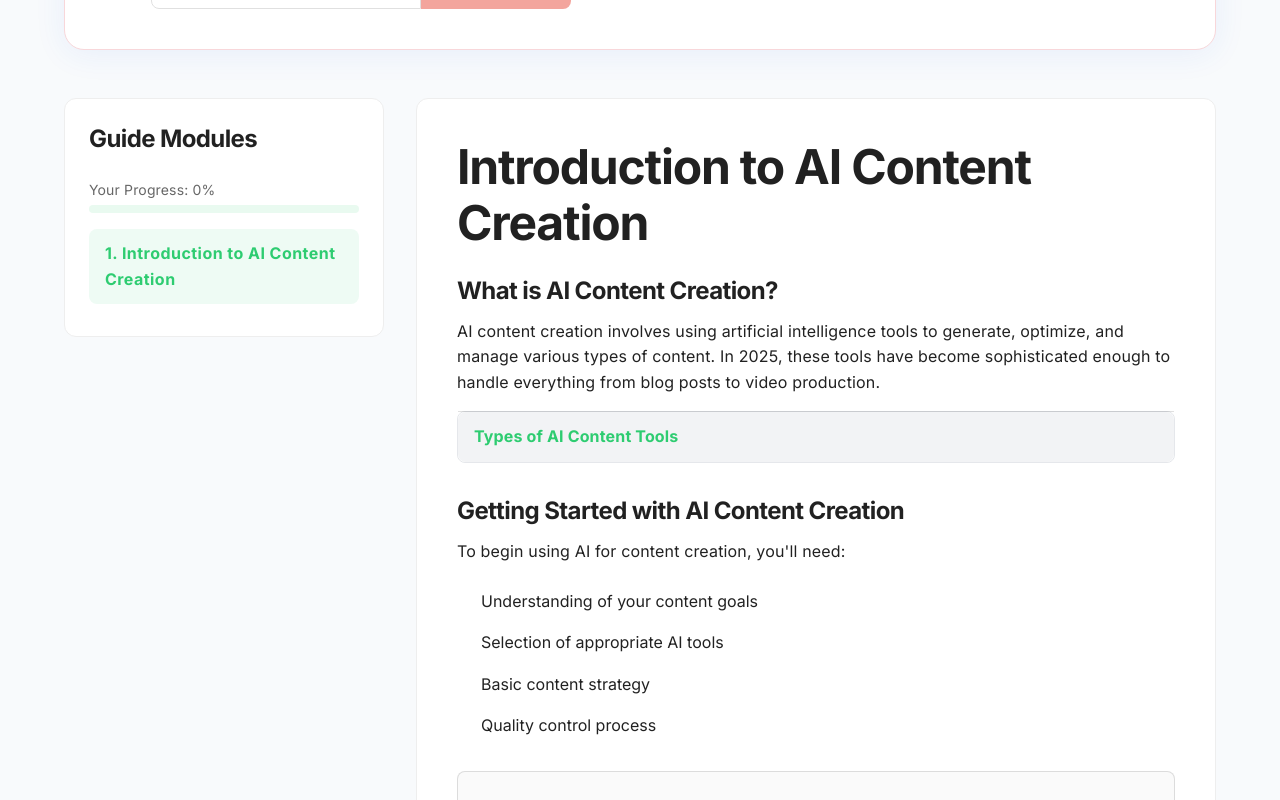
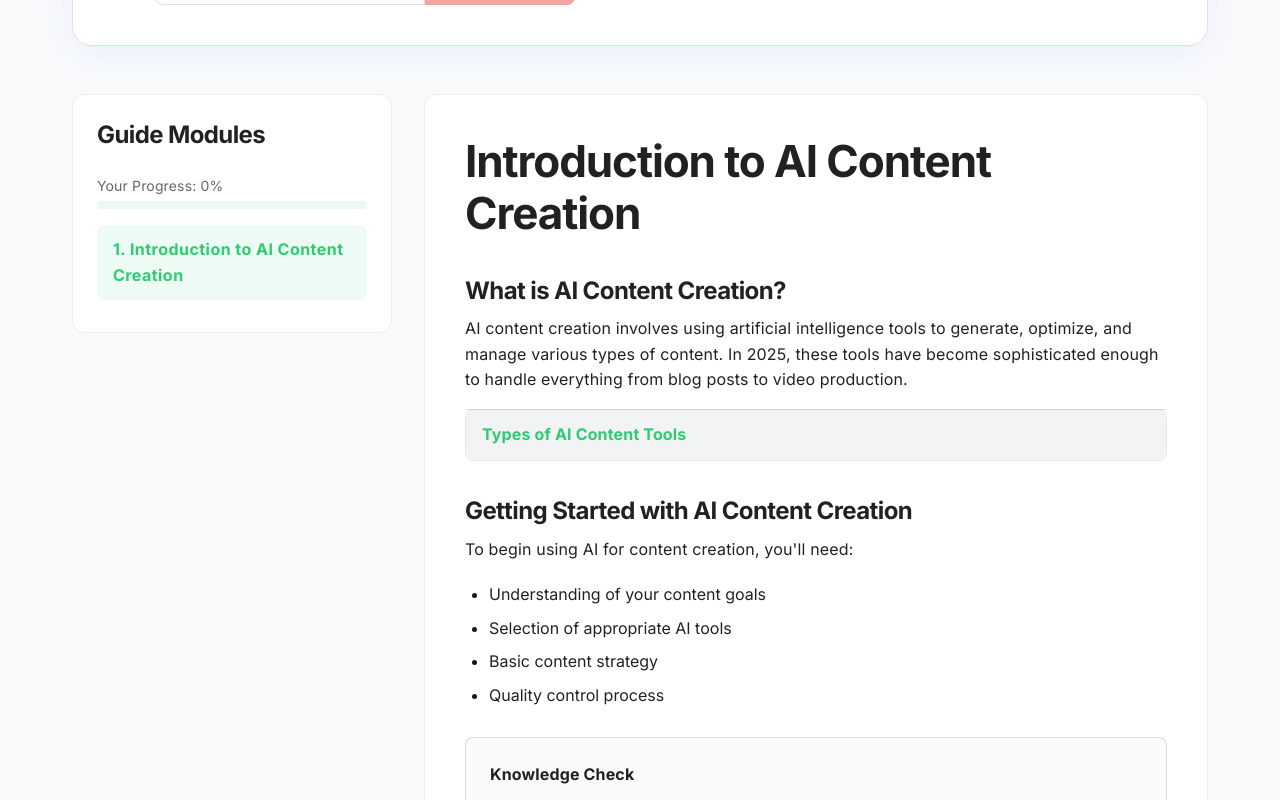
Before and after one commit to ThiagoC0STA/how-to-guides, a Next.js app: page /guides/aiContentCreation in a window 1280 px wide. Shown: the part 1400-2200 px from the top of the page. Built offline with nearby package versions, Linux system fonts and the light colour scheme; some icons are missing.

Commit message:
mobile adjusts

```diff
--- a/components/ExpandableSection.tsx
+++ b/components/ExpandableSection.tsx
@@ -1,22 +1,42 @@
-import { Accordion, AccordionSummary, AccordionDetails, Typography } from '@mui/material';
-import ExpandMoreIcon from '@mui/icons-material/ExpandMore';
-import { ReactNode } from 'react';
+import {
+  Accordion,
+  AccordionSummary,
+  AccordionDetails,
+  Typography,
+} from "@mui/material";
+import ExpandMoreIcon from "@mui/icons-material/ExpandMore";
+import { ReactNode } from "react";
 
-export default function ExpandableSection({ title, children, guideColor }: { title: string, children: ReactNode, guideColor?: string }) {
-  const color = guideColor || 'var(--primary-blue, #2563eb)';
+export default function ExpandableSection({
+  title,
+  children,
+  guideColor,
+}: {
+  title: string;
+  children: ReactNode;
+  guideColor?: string;
+}) {
+  const color = guideColor || "var(--primary-blue, #2563eb)";
   return (
-    <Accordion sx={{ mb: 4, borderRadius: 2, boxShadow: 'none', border: '1.5px solid var(--footer-border, #e5e7eb)' }}>
+    <Accordion
+      sx={{
+        mb: 2,
+        borderRadius: 2,
+        boxShadow: "none",
+        border: "1.5px solid var(--footer-border, #e5e7eb)",
+      }}
+    >
       <AccordionSummary
         expandIcon={<ExpandMoreIcon sx={{ color }} />}
         aria-controls="panel-content"
         id="panel-header"
-        sx={{ bgcolor: 'var(--footer-bg, #f2f3f5)', borderRadius: 2 }}
+        sx={{ bgcolor: "var(--footer-bg, #f2f3f5)", borderRadius: 2 }}
       >
-        <Typography fontWeight={700} sx={{ color }}>{title}</Typography>
+        <Typography fontWeight={700} sx={{ color }}>
+          {title}
+        </Typography>
       </AccordionSummary>
-      <AccordionDetails>
-        {children}
-      </AccordionDetails>
+      <AccordionDetails>{children}</AccordionDetails>
     </Accordion>
   );
 }
--- a/components/GuideLayout.tsx
+++ b/components/GuideLayout.tsx
@@ -72,7 +72,7 @@ export default function GuideLayout({ guide }: GuideLayoutProps) {
   return (
     <Container
       maxWidth="lg"
-      sx={{ backgroundColor: "var(--background)", px: 4 }}
+      sx={{ backgroundColor: "var(--background)", px: { xs: 2, md: 4 } }}
     >
       <GuideHero
         title={guide.title}
@@ -90,7 +90,14 @@ export default function GuideLayout({ guide }: GuideLayoutProps) {
         />
       )}
       <LeadMagnetKit />
-      <Box display="flex" gap={4} alignItems="flex-start" mx="auto" my={6}>
+      <Box
+        display="flex"
+        flexDirection={{ xs: "column", md: "row" }}
+        gap={{ xs: 3, md: 4 }}
+        alignItems={{ xs: "stretch", md: "flex-start" }}
+        mx="auto"
+        my={{ xs: 4, md: 6 }}
+      >
         <GuideSidebar
           modules={modules}
           currentModule={currentModule}
@@ -100,17 +107,24 @@ export default function GuideLayout({ guide }: GuideLayoutProps) {
           guideColorRgb={guideColorRgb}
           unlocked={unlocked}
           onModuleClick={setCurrentModule}
+          sx={{
+            width: { xs: "100%", md: 320 },
+            position: { xs: "sticky", md: "static" },
+            top: { xs: 16, md: "auto" },
+            zIndex: 1,
+          }}
         />
         <Paper
           elevation={0}
           sx={{
             flex: 1,
             borderRadius: 3,
-            p: 5,
+            p: { xs: 3, md: 5 },
             border: "1.5px solid",
             borderColor: "grey.200",
             bgcolor: "#fff",
-            minHeight: 600,
+            minHeight: { xs: "auto", md: 600 },
+            width: "100%",
           }}
         >
           {isLocked ? (
--- a/components/GuideOverview.tsx
+++ b/components/GuideOverview.tsx
@@ -71,8 +71,13 @@ export default function GuideOverview({
       <Typography
         variant="body1"
         color="text.secondary"
-        mb={2.5}
-        sx={{ textAlign: "center", maxWidth: 700, mx: "auto", fontSize: 18 }}
+        mb={2}
+        sx={{
+          textAlign: "center",
+          maxWidth: 700,
+          mx: "auto",
+          fontSize: { xs: 16, md: 18 },
+        }}
       >
         {description}
       </Typography>
@@ -82,8 +87,8 @@ export default function GuideOverview({
           flexDirection: { xs: "column", sm: "row" },
           gap: { xs: 0, sm: 4 },
           width: "100%",
-          px: 4,
-          mt: 4,
+          px: { xs: 0, sm: 4 },
+          mt: { xs: 0, sm: 4 },
         }}
       >
         {[col1, col2].map((col, colIdx) => (
@@ -115,7 +120,7 @@ export default function GuideOverview({
                 <Typography
                   variant="body1"
                   color="text.primary"
-                  sx={{ fontSize: 16.5, lineHeight: 1.7 }}
+                  sx={{ fontSize: { xs: 14, md: 16.5 }, lineHeight: 1.7 }}
                 >
                   {item}
                 </Typography>
--- a/components/GuideSidebar.tsx
+++ b/components/GuideSidebar.tsx
@@ -1,5 +1,6 @@
 import { Paper, Typography, Box, List, ListItem, Button, LinearProgress } from "@mui/material";
-import { FaCheckCircle } from "react-icons/fa";
+import { FaCheckCircle, FaLock } from "react-icons/fa";
+import { SxProps, Theme } from "@mui/material/styles";
 
 interface GuideSidebarProps {
   modules: any[];
@@ -10,6 +11,7 @@ interface GuideSidebarProps {
   guideColorRgb: string;
   unlocked: boolean;
   onModuleClick: (index: number) => void;
+  sx?: SxProps<Theme>;
 }
 
 export default function GuideSidebar({
@@ -21,6 +23,7 @@ export default function GuideSidebar({
   guideColorRgb,
   unlocked,
   onModuleClick,
+  sx,
 }: GuideSidebarProps) {
   return (
     <Paper
@@ -33,6 +36,7 @@ export default function GuideSidebar({
         borderColor: "grey.200",
         bgcolor: "#fff",
         minWidth: 260,
+        ...sx,
       }}
     >
       <Typography variant="h5" fontWeight={800} mb={3}>
--- a/components/ModuleContent.tsx
+++ b/components/ModuleContent.tsx
@@ -43,7 +43,15 @@ export default function ModuleContent({
 }: ModuleContentProps) {
   return (
     <Box>
-      <Typography variant="h3" fontWeight={800} mb={3}>
+      <Typography
+        variant="h3"
+        fontWeight={800}
+        mb={3}
+        sx={{
+          fontSize: { xs: 32, md: 44 },
+          lineHeight: { xs: 1.3, md: 1.2 },
+        }}
+      >
         {module.title}
       </Typography>
       {module.content &&
@@ -55,6 +63,7 @@ export default function ModuleContent({
                 key={i}
                 title={section.heading}
                 guideColor={guideColor}
+
               >
                 {Array.isArray(section.text) ? (
                   section.text.map((t: string, idx: number) => (
@@ -73,19 +82,18 @@ export default function ModuleContent({
                       pl: 3,
                       mb: 1,
                       listStyleType: "disc",
-                      listStylePosition: "inside",
+                      "& .MuiListItem-root": {
+                        display: "list-item",
+                        pl: 0,
+                        py: 0.5,
+                        "&::marker": {
+                          color: "var(--foreground)",
+                        },
+                      },
                     }}
                   >
                     {section.list.map((item: string, j: number) => (
-                      <ListItem
-                        key={j}
-                        sx={{
-                          display: "list-item",
-                          pl: 0,
-                          py: 0,
-                          listStyleType: "inherit",
-                        }}
-                      >
+                      <ListItem key={j}>
                         {item}
                       </ListItem>
                     ))}
@@ -101,7 +109,16 @@ export default function ModuleContent({
           }
           return (
             <Box key={i} mb={2}>
-              <Typography variant="h5" fontWeight={700} mb={1.5}>
+              <Typography
+                variant="h5"
+                fontWeight={700}
+                sx={{
+                  fontSize: { xs: 19, md: 24 },
+                  lineHeight: { xs: 1.4, md: 1.3 },
+                  marginBottom: { xs: 1, md: 1.3 },
+                  marginTop: { xs: 2, md: 4.3 },
+                }}
+              >
                 {section.heading}
               </Typography>
               {Array.isArray(section.text) ? (
@@ -116,9 +133,23 @@ export default function ModuleContent({
                 </Typography>
               )}
               {section.list && (
-                <List sx={{ pl: 3, mb: 1 }}>
+                <List
+                  sx={{
+                    pl: 3,
+                    mb: 1,
+                    listStyleType: "disc",
+                    "& .MuiListItem-root": {
+                      display: "list-item",
+                      pl: 0,
+                      py: 0.5,
+                      "&::marker": {
+                        color: "var(--foreground)",
+                      },
+                    },
+                  }}
+                >
                   {section.list.map((item: string, j: number) => (
-                    <ListItem key={j} sx={{ display: "list-item", pl: 0 }}>
+                    <ListItem key={j}>
                       {item}
                     </ListItem>
                   ))}
--- a/components/PopularGuidesSection.tsx
+++ b/components/PopularGuidesSection.tsx
@@ -76,6 +76,24 @@ export default function PopularGuidesSection() {
                 borderTopRightRadius: 12,
               }}
             />
+            {/* Last updated chip */}
+            <Chip
+              label={guide.lastUpdated}
+              size="small"
+              sx={{
+                position: "absolute",
+                top: 16,
+                left: 6,
+                bgcolor: "#f3f4f6",
+                color: "#000",
+                fontWeight: 600,
+                fontSize: 10,
+                borderRadius: 2,
+                paddingInline: 0.7,
+                textTransform: "capitalize",
+                opacity: 0.6,
+              }}
+            />
             {/* Guide image */}
             <CardMedia
               component="img"
@@ -120,29 +138,6 @@ export default function PopularGuidesSection() {
               >
                 {guide.description}
               </Typography>
-              <Stack
-                direction="row"
-                spacing={1}
-                alignItems="center"
-                sx={{ mb: 2 }}
-              >
-                <Chip
-                  label={guide.lastUpdated}
-                  size="small"
-                  sx={{
-                    bgcolor: guide.color,
-                    color: "#fff",
-                    fontWeight: 700,
-                    fontSize: 12,
-                  }}
-                />
-                <Typography
-                  variant="caption"
-                  sx={{ color: "var(--footer-text)" }}
-                >
-                  Last update
-                </Typography>
-              </Stack>
               <Box sx={{ flexGrow: 1 }} />
               <Link href={`/guides/${guide.id}`} passHref legacyBehavior>
                 <Button
```
